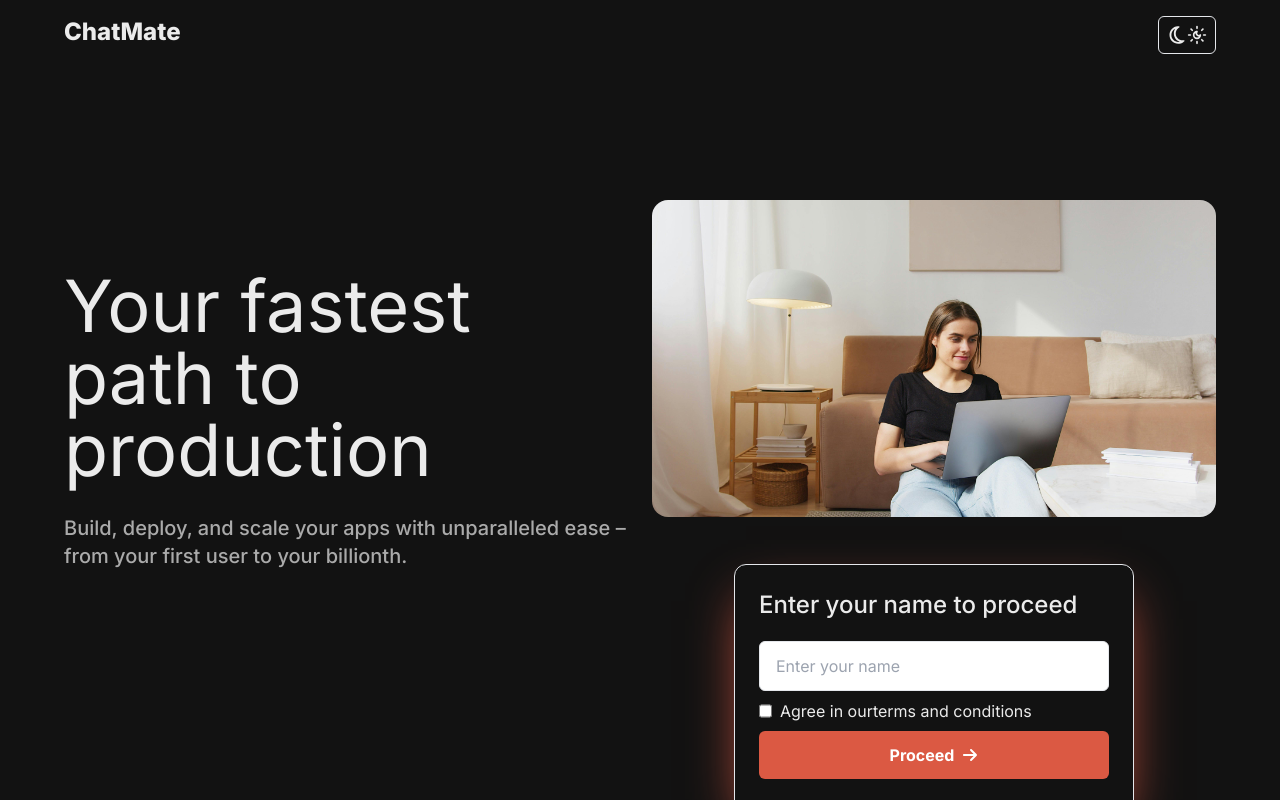
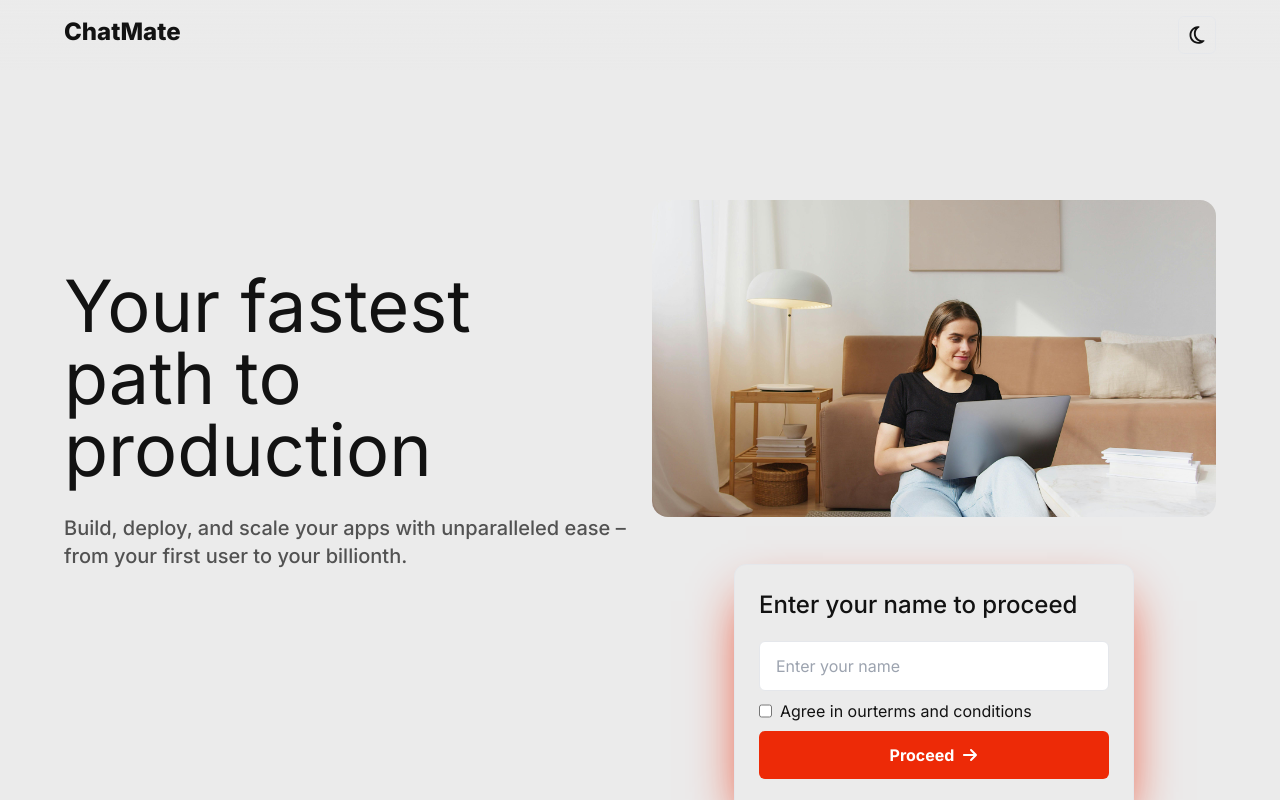
Before and after one commit to Treasure56/chat-mate, a Next.js app: page / in a window 1280 px wide. Built offline with nearby package versions, Linux system fonts and the light colour scheme.

Commit message:
fixed search input

```diff
--- a/package.json
+++ b/package.json
@@ -15,7 +15,8 @@
     "react": "^18",
     "react-dom": "^18",
     "react-icons": "^5.2.1",
-    "react-markdown": "^9.0.1"
+    "react-markdown": "^9.0.1",
+    "zustand": "^4.5.2"
   },
   "devDependencies": {
     "@types/node": "^20",
--- a/src/app/chats/ChatInput.tsx
+++ b/src/app/chats/ChatInput.tsx
@@ -1,5 +1,5 @@
 import { ChatRequestOptions } from "ai";
-import { ChangeEvent, FormEvent, useRef, useState } from "react";
+import { ChangeEvent, FormEvent, useEffect, useRef, useState } from "react";
 import { RiSendPlaneFill } from "react-icons/ri";
 export type ChatInputProps = {
   onChange: (
@@ -14,11 +14,8 @@ export type ChatInputProps = {
 export default function ChatInput({ onChange, onSubmit }: ChatInputProps) {
   function handleChange(p: any) {
     onChange(p);
-    if (p.target.value.toString().endsWith("\n")) {
-      formRef.current?.requestSubmit();
-      ref.current!.value = "";
-    }
   }
+
   const ref = useRef<HTMLTextAreaElement>(null);
   const formRef = useRef<HTMLFormElement>(null);
 
@@ -30,6 +27,12 @@ export default function ChatInput({ onChange, onSubmit }: ChatInputProps) {
         ref={formRef}
       >
         <textarea
+          onKeyUp={(e) => {
+            if (e.key === "Enter") {
+              formRef.current?.requestSubmit();
+              ref.current!.value = "";
+            }
+          }}
           onChange={handleChange}
           rows={1}
           ref={ref}
--- a/src/app/chats/ChatPage.tsx
+++ b/src/app/chats/ChatPage.tsx
@@ -4,6 +4,7 @@ import { RiSendPlaneFill } from "react-icons/ri";
 import ChatInput from "./ChatInput";
 import ChatBubble from "./ChatBubble";
 import { useChat } from "ai/react";
+import { useEffect } from "react";
 
 export type ChatPageProps = {
   userName: string;
@@ -14,8 +15,17 @@ export default function ChatPage({ userName }: ChatPageProps) {
     api: "/api/ai",
   });
 
+  useEffect(() => {
+    setTimeout(() => {
+      window.scrollTo({
+        top: document.body.scrollHeight,
+        behavior: "smooth",
+      });
+    }, 500);
+  }, [messages]);
+
   return (
-    <section className="flex flex-col justify-center items-center app-container py-12  overflow-hidden">
+    <section className="flex flex-col justify-center items-center app-container py-12  overflow-hidden h-fit">
       {messages.length == 0 && (
         <div className=" flex flex-col items-center justify-center">
           <h1 className="text-dark dark:text-light text-6xl font-semibold max-w-[450px] text-center mb-4">
--- a/src/app/globals.css
+++ b/src/app/globals.css
@@ -11,4 +11,7 @@
   .btn-primary {
     @apply bg-primary-light hover:bg-primary-dark dark:bg-primary-dark text-white font-bold py-3 px-4  items-center justify-center rounded-md inline-flex gap-2;
   }
+  * {
+    @apply transition-colors duration-300;
+  }
 }
--- a/src/app/layout.tsx
+++ b/src/app/layout.tsx
@@ -2,6 +2,7 @@ import type { Metadata } from "next";
 import { Inter } from "next/font/google";
 import "./globals.css";
 import Navbar from "@/components/Navbar";
+import ThemeProvider from "@/components/ThemeProvider";
 
 const inter = Inter({ subsets: ["latin"] });
 
@@ -16,13 +17,13 @@ export default function RootLayout({
   children: React.ReactNode;
 }>) {
   return (
-    <html lang="en" className="dark">
+    <ThemeProvider>
       <body
-        className={`${inter.className}  bg-light dark:bg-dark text-dark dark:text-light `}
+        className={`${inter.className} min-h-screen bg-light dark:bg-dark text-dark dark:text-light `}
       >
         <Navbar />
         {children}
       </body>
-    </html>
+    </ThemeProvider>
   );
 }
--- a/src/app/terms-and-conditions/page.tsx
+++ b/src/app/terms-and-conditions/page.tsx
@@ -1,3 +1,9 @@
 export default function Page() {
-  return <div></div>;
+  return (
+    <div className="app-container pt-20 flex flex-col items-center">
+      <p className="font-bold text-2xl text-dark dark:text-light">
+        Terms and Condition{" "}
+      </p>
+    </div>
+  );
 }
--- a/src/components/Navbar.tsx
+++ b/src/components/Navbar.tsx
@@ -3,7 +3,7 @@ import ThemeToggle from "./ThemeToggle";
 
 export default function Navbar() {
   return (
-    <div className="flex justify-between app-container fixed top-0 left-0 w-full py-4">
+    <div className="flex justify-between app-container fixed top-0 left-0 w-full py-4 bg-gradient-to-b z-30 from-light to-transparent dark:from-dark">
       <Link href="/" className=" font-extrabold text-2xl  ">
         ChatMate
       </Link>
--- /dev/null
+++ b/src/components/ThemeProvider.tsx
@@ -0,0 +1,16 @@
+"use client";
+
+import { useThemeState } from "@/store/themeStore";
+import { ReactNode } from "react";
+
+export type ThemeProviderProps = {
+  children: ReactNode;
+};
+export default function ThemeProvider({ children }: ThemeProviderProps) {
+  const { theme } = useThemeState();
+  return (
+    <html lang="en" className={theme}>
+      {children}
+    </html>
+  );
+}
--- a/src/components/ThemeToggle.tsx
+++ b/src/components/ThemeToggle.tsx
@@ -1,13 +1,17 @@
 "use client";
 
+import { useThemeState } from "@/store/themeStore";
 import { FaRegMoon } from "react-icons/fa6";
 import { LuSunMoon } from "react-icons/lu";
 
 export default function ThemeToggle() {
+  const { toggleTheme, theme } = useThemeState();
   return (
-    <button className="inline-flex p-2 rounded-md border text-xl dark:text-light">
-      <FaRegMoon />
-      <LuSunMoon />
+    <button
+      className="inline-flex p-2 rounded-md border text-xl dark:text-light"
+      onClick={toggleTheme}
+    >
+      {theme == "light" ? <FaRegMoon /> : <LuSunMoon />}
     </button>
   );
 }
--- /dev/null
+++ b/src/store/themeStore.ts
@@ -0,0 +1,17 @@
+import { create } from "zustand";
+export type ThemeState = {
+  theme: "light" | "dark";
+  toggleTheme: () => void;
+};
+
+export const useThemeState = create<ThemeState>((set) => {
+  return {
+    theme: "light",
+    toggleTheme: () => {
+      set((old) => {
+        if (old.theme == "light") return { theme: "dark" };
+        return { theme: "light" };
+      });
+    },
+  };
+});
```
Also changed, not shown: 2 other files (tests, documents, lock files or other folders).
